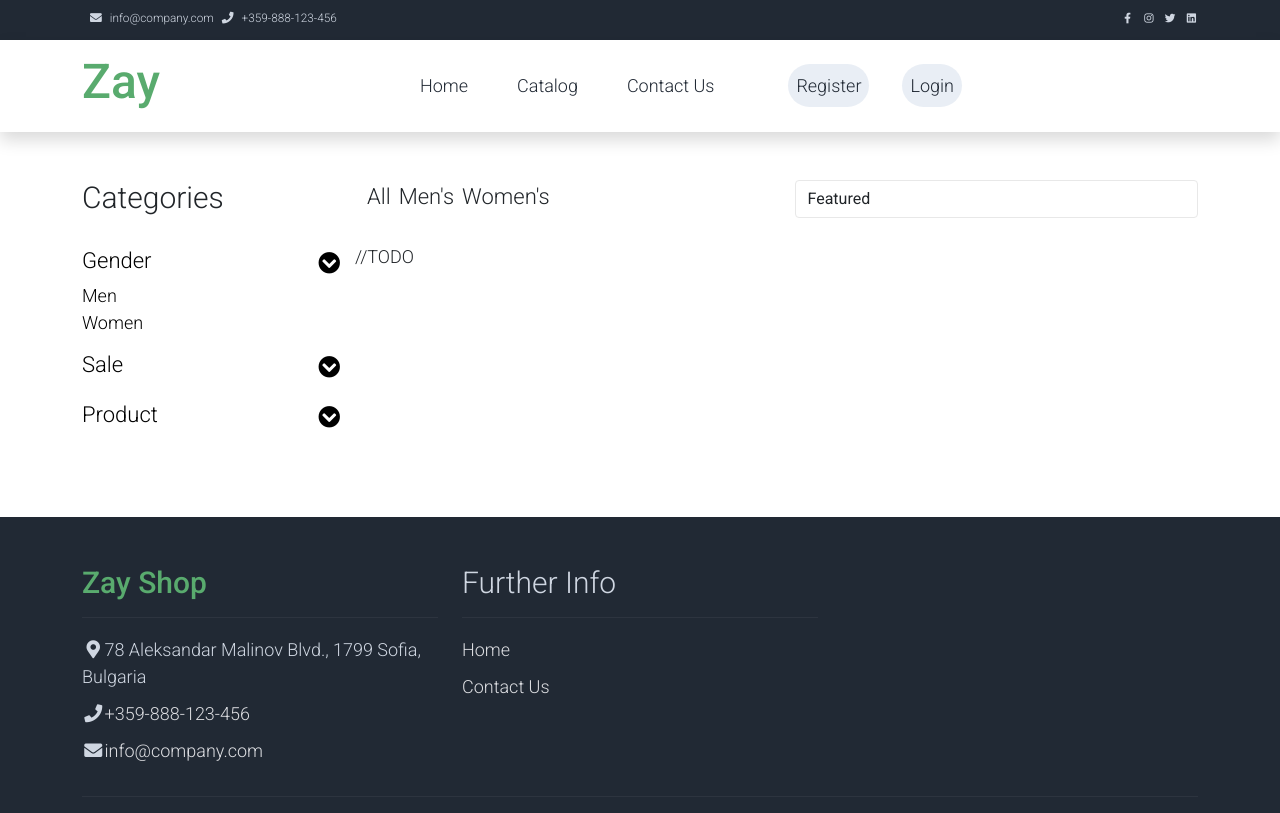
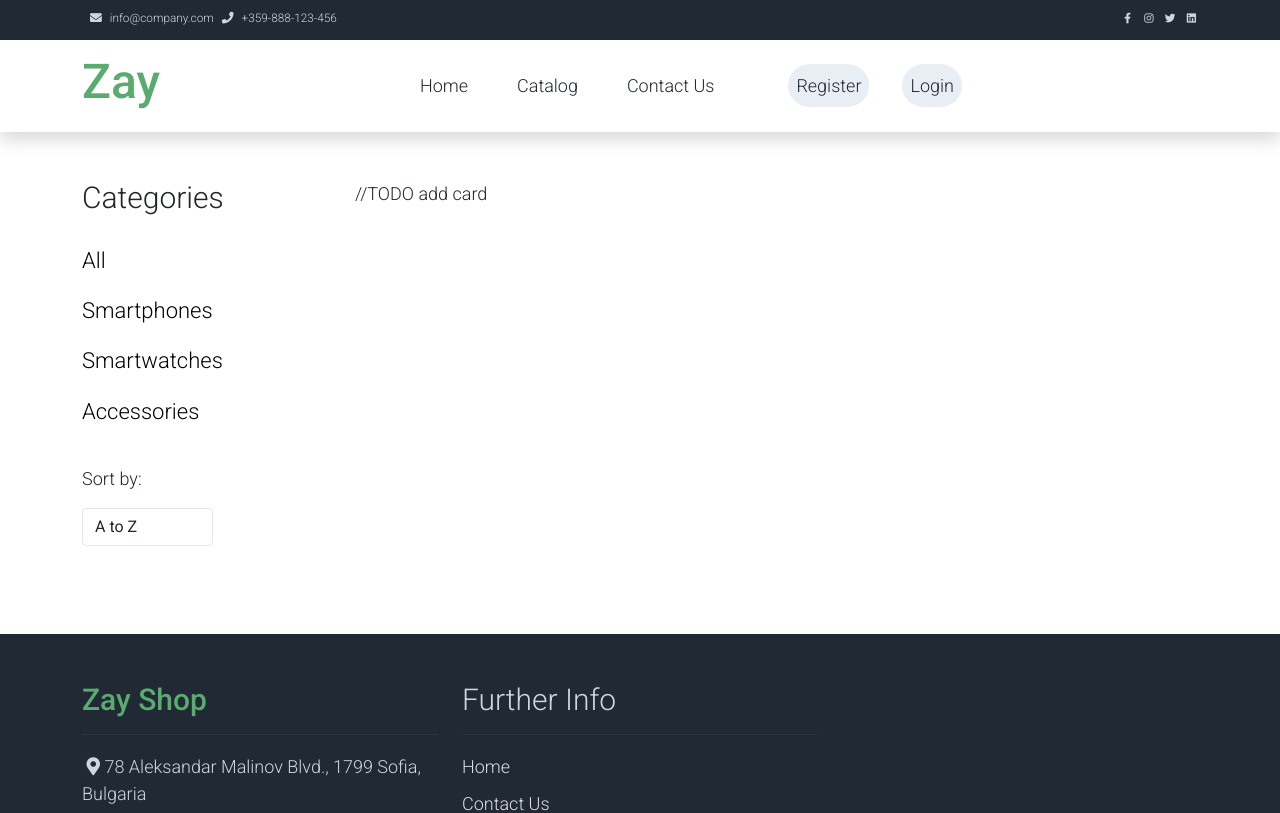
Before and after one commit to Dimitar-Stoimenov/react-softuni-project, a React (Create React App) app: page /catalog in a window 1280 px wide. Shown: the top 813 px of the page. Built offline with nearby package versions, Linux system fonts and the light colour scheme.

Commit message:
reword catalog and catalog card

```diff
--- a/src/components/Catalog/Catalog.js
+++ b/src/components/Catalog/Catalog.js
@@ -1,4 +1,4 @@
-
+import { Link } from "react-router-dom";
 
 const Create = () => {
 
@@ -11,66 +11,45 @@ const Create = () => {
                     <h1 className="h2 pb-4">Categories</h1>
                     <ul className="list-unstyled templatemo-accordion">
                         <li className="pb-3">
-                            <a className="collapsed d-flex justify-content-between h3 text-decoration-none" href="#">
-                                Gender
-                                <i className="fa fa-fw fa-chevron-circle-down mt-1"></i>
+                            <a className="collapsed d-flex justify-content-between h3 text-decoration-none" href="">
+                                All
                             </a>
-                            <ul className="collapse show list-unstyled pl-3">
-                                <li><a className="text-decoration-none" href="#">Men</a></li>
-                                <li><a className="text-decoration-none" href="#">Women</a></li>
-                            </ul>
+
                         </li>
                         <li className="pb-3">
-                            <a className="collapsed d-flex justify-content-between h3 text-decoration-none" href="#">
-                                Sale
-                                <i className="pull-right fa fa-fw fa-chevron-circle-down mt-1"></i>
+                            <a className="collapsed d-flex justify-content-between h3 text-decoration-none" href="">
+                                Smartphones
                             </a>
-                            <ul id="collapseTwo" className="collapse list-unstyled pl-3">
-                                <li><a className="text-decoration-none" href="#">Sport</a></li>
-                                <li><a className="text-decoration-none" href="#">Luxury</a></li>
-                            </ul>
+
                         </li>
                         <li className="pb-3">
-                            <a className="collapsed d-flex justify-content-between h3 text-decoration-none" href="#">
-                                Product
-                                <i className="pull-right fa fa-fw fa-chevron-circle-down mt-1"></i>
+                            <a className="collapsed d-flex justify-content-between h3 text-decoration-none" href="">
+                                Smartwatches
                             </a>
-                            <ul id="collapseThree" className="collapse list-unstyled pl-3">
-                                <li><a className="text-decoration-none" href="#">Bag</a></li>
-                                <li><a className="text-decoration-none" href="#">Sweather</a></li>
-                                <li><a className="text-decoration-none" href="#">Sunglass</a></li>
-                            </ul>
+
                         </li>
+                        <li className="pb-3">
+                            <a className="collapsed d-flex justify-content-between h3 text-decoration-none" href="">
+                                Accessories
+                            </a>
+
+                        </li>
+                        <p></p>
+                        <p>Sort by:</p>
+                        <div className="col-md-6 pb-4">
+                            <select className="form-control">
+                                <option>A to Z</option>
+                                <option>Price (lowest to highest)</option>
+                                <option>Price (highest to lowest)</option>
+                            </select>
+                        </div>
                     </ul>
                 </div>
 
                 <div className="col-lg-9">
+
                     <div className="row">
-                        <div className="col-md-6">
-                            <ul className="list-inline shop-top-menu pb-3 pt-1">
-                                <li className="list-inline-item">
-                                    <a className="h3 text-dark text-decoration-none mr-3" href="#">All</a>
-                                </li>
-                                <li className="list-inline-item">
-                                    <a className="h3 text-dark text-decoration-none mr-3" href="#">Men's</a>
-                                </li>
-                                <li className="list-inline-item">
-                                    <a className="h3 text-dark text-decoration-none" href="#">Women's</a>
-                                </li>
-                            </ul>
-                        </div>
-                        <div className="col-md-6 pb-4">
-                            <div className="d-flex">
-                                <select className="form-control">
-                                    <option>Featured</option>
-                                    <option>A to Z</option>
-                                    <option>Item</option>
-                                </select>
-                            </div>
-                        </div>
-                    </div>
-                    <div className="row">
-                        //TODO
+                        //TODO add card
                     </div>
 
                 </div>
```
Also changed, not shown: src/components/Catalog/CatalogCard/CatalogCard.js (+7 -9 lines).
